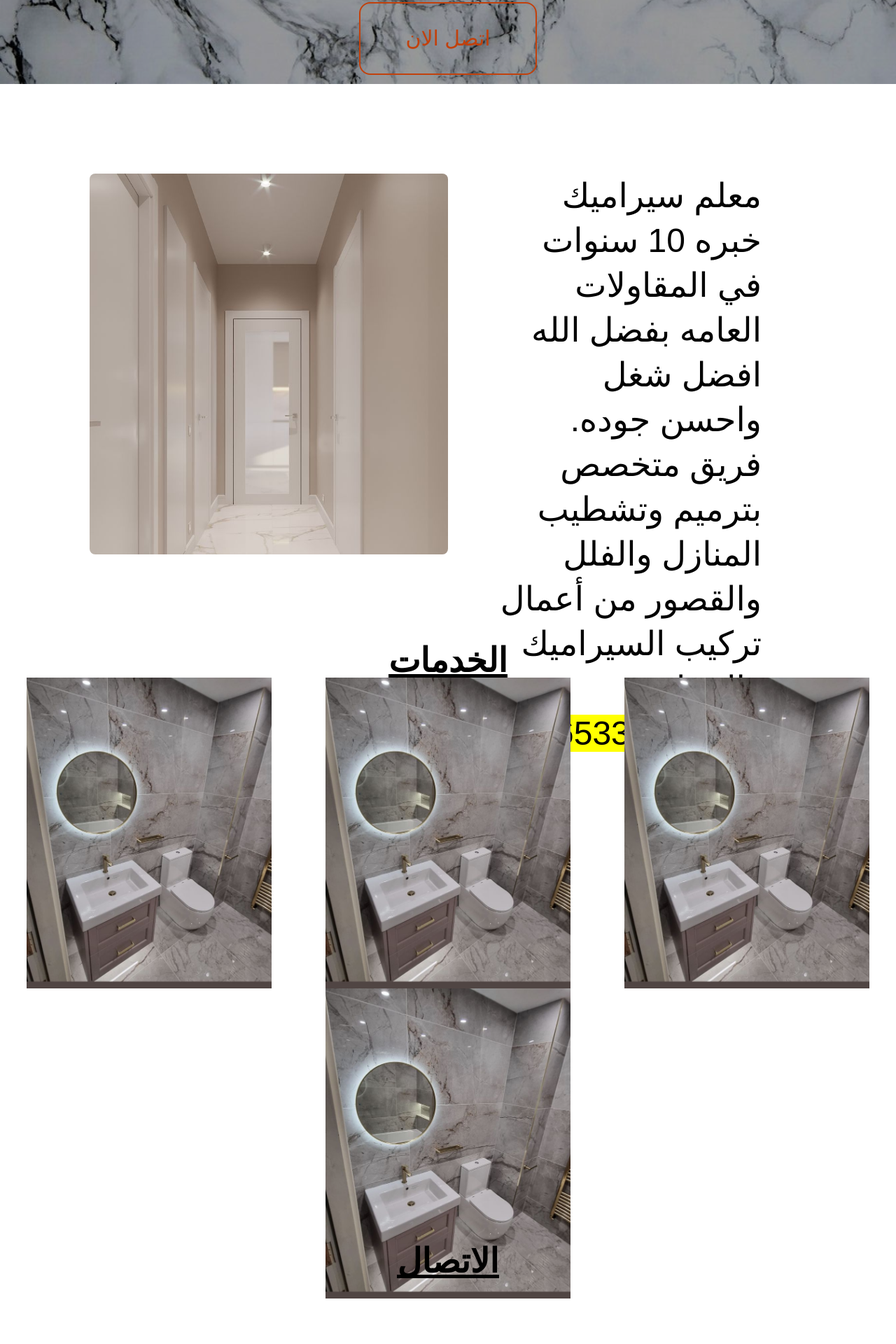
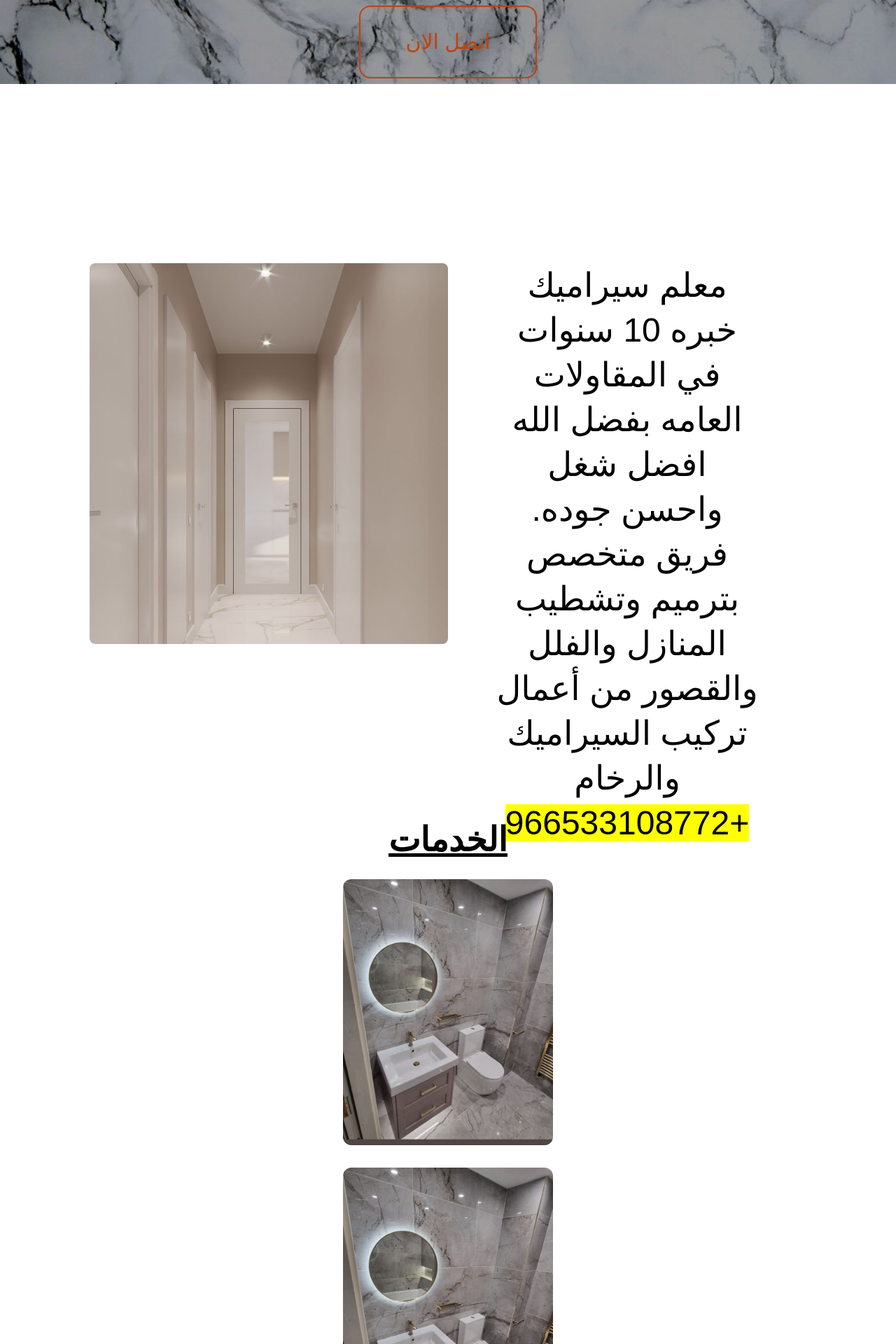
Before and after one commit to Abdallah-Shaban88/portofolio-vercel-deploy, a Next.js app: page / in a window 1280 px wide. Shown: the part 680-2600 px from the top of the page at 70% size. Built offline with nearby package versions, Linux system fonts and the light colour scheme; a web font is replaced by a local one.

Commit message:
Add files via upload

```diff
--- a/app/layout.tsx
+++ b/app/layout.tsx
@@ -41,6 +41,9 @@ export default function RootLayout({
       <Analytics/>
         {children}
         </body>
+        <footer className='w-full p-5 text-center bg-gray-700 text-white'>
+        <span>all copyright ©️ are received</span>
+        </footer>
     </html>
   );
 }
--- a/app/page.tsx
+++ b/app/page.tsx
@@ -79,41 +79,56 @@ export default function Home() {
       <Nav links={links} activeSection={activeSection} />
     </Navbar>
     <main className='overflow-x-hidden'>
-    <section id="home" className="w-screen h-screen bg-panner bg-no-repeat bg-cover bg-fixed flex flex-col justify-around items-center bg-blend-darken bg-black/40 pt-9">
+    <section id="home" className="w-screen mb-32 h-screen bg-panner bg-no-repeat bg-cover bg-fixed flex flex-col justify-around items-center bg-blend-darken bg-black/40 pt-9">
       <ShowDivOpacity>
-      <div className='w-[70%] sm:w-[80%]  self-center'>
-      <h1 className='xl:text-8xl lg:text-7xl md:text-6xl sm:text-5xl text-center h-[100%]  text-white font-extrabold shadow-md' style={{lineHeight: 2}}>خبراء في جميع تركيبات انواع <br/> السيراميك و الرخام </h1>
+      <div className='w-[70%] sm:w-[80%] sm:mt-5 self-center'>
+      <h1 className='xl:text-8xl lg:text-7xl md:text-6xl text-4xl text-center h-[100%]  text-white font-extrabold shadow-md' style={{lineHeight: 2}}>خبراء في جميع تركيبات انواع <br/> السيراميك و الرخام </h1>
       </div>
       </ShowDivOpacity>
       <RevalCard className='' direction={-50}><button className='border-2 border-solid border-orange-700 bg-transparent outline-none m-auto block px-16 py-8 mt-8 text-orange-700 rounded-2xl text-3xl font-medium'>اتصل الان</button></RevalCard>
     </section>
-    <section id="aboutUs" className="w-screen h-screen flex sm:flex-row flex-col sm:justify-stretch sm:items-center lg:px-32 sm:py-32">
-     <RevalCard className="card w-[50%] h-full" direction={50}>
-      <p className='lg:text-4xl xl:text-5xl md:text-3xl sm:text-2xl text-black flex-1 px-16 ' style={{lineHeight: '4rem'}}>معلم سيراميك خبره 10 سنوات في المقاولات العامه بفضل الله افضل شغل واحسن جوده. فريق متخصص بترميم وتشطيب المنازل والفلل والقصور من أعمال تركيب السيراميك والرخام
+    <section id="aboutUs" className="w-screen mb-32 h-screen flex sm:flex-row
+    flex-col-reverse sm:justify-stretch sm:items-center lg:px-32 sm:py-32">
+     <RevalCard className="card md:w-[50%] md:h-full" direction={50}>
+      <p className='lg:text-4xl xl:text-5xl md:text-3xl sm:text-2xl text-black
+      flex-1 px-16 text-center' style={{lineHeight: '4rem'}}>معلم سيراميك خبره 10 سنوات في
+      المقاولات العامه بفضل الله افضل شغل واحسن جوده. فريق متخصص بترميم وتشطيب
+      المنازل والفلل والقصور من أعمال تركيب السيراميك والرخام
      <mark> +966533108772 </mark>
 </p>
 </RevalCard>
-<RevalCard className="card w-[50%] h-full" direction={-50}>
+<RevalCard className="card md:w-[50%] h-full" direction={-50}>
 <DivTransitionOnScroll>
 <div className='flex-1 bg-image1 w-full h-[100%] bg-cover rounded-lg ' >
 </div>
 </DivTransitionOnScroll>
 </RevalCard>
     </section>
-    <section id="services" className="w-screen h-screen  flex flex-col justify-around">
-      <h3 className='relative text-center text-5xl font-bold self-center after:content-[" "] after:w-full after:h-[5px] after:bg-black after:absolute after:bottom-0 after:left-0'>الخدمات</h3>
+    <section id="services" className="w-screen mb-32 md:h-screen  flex flex-col justify-around">
+      <h3 className='relative text-center text-5xl font-bold self-center
+      after:content-[" "] after:w-full after:h-[5px] after:bg-black
+      after:absolute after:bottom-0 after:left-0 text-black mb-8'>الخدمات</h3>
 
-    <div className='flex flex-wrap items-center justify-around'>
+    <div className='flex flex-col justify-between h-max items-center'>
 
-    {['','','',''].map((img, i) =><div key={i} className='relative after:content-[" "] after:w-full after:h-full after:bg-black/0 after:absolute after:inset-0 after:z-10 hover:after:bg-black/65 hover:cursor-pointer'> <Image  style={{   }} src='/image2.jfif' alt='' width={350} height={350} /></div>)}
+    {['','','',''].map((img, i) =><div key={i} className='relative
+    after:content-[" "] after:w-full after:h-full after:bg-black/0
+    after:absolute after:inset-0 after:z-10 hover:after:bg-black/65
+  after:rounded-xl  hover:cursor-pointer w-[300px] mb-8'> <Image  className='rounded-xl' src='/image2.jfif' alt=''
+    width={300} height={300} /></div>)}
     </div>
     </section>
-    <section id="contactUs" className="w-screen h-screen flex flex-col justify-around ">
-    <h3 className='relative text-center text-5xl font-bold self-center after:content-[" "] after:w-full after:h-[5px] after:bg-black after:absolute after:bottom-0 after:left-0'>الاتصال</h3>
+
+
+    <section id="contactUs" className="w-screen mb-20 md:h-screen flex flex-col justify-around ">
+    <h3 className='relative text-center text-5xl font-bold self-center
+    after:content-[" "] after:w-full after:h-[5px] after:bg-black after:absolute
+    after:bottom-0 after:left-0 text-black mb-8'>الاتصال</h3>
     <div className='flex flex-col-reverse md:flex-row justify-around md:h-[65%] w-full h-full items-center'>
-      <div className='flex flex-col justify-around items-stretch md:w-[50%] w-full px-36 '>
+      <div className='flex flex-col justify-around items-stretch md:w-[50%]
+      w-full md:px-36 '>
      { ["الاسم","الهاتف","البريد الاالكتروني"].map((input, index) => <input className='p-4 outline-none border-gray-800 border-solid border-b-2' placeholder={input}/>)}
-     <textarea className='p-4 outline-none border-gray-800 border-solid border-b-2' cols={50} rows={10}/>
+     <textarea placeholder="ملاحظات" className='p-4 outline-none border-gray-800 border-solid border-b-2' cols={50} rows={10}/>
      <button className='mt-4 p-4 bg-gray-800 w-full text-white'>اتصل بنا </button>
     </div>
     <div className=' bg-image1 md:w-full md:h-[100%] bg-cover rounded-lg w-[350px] h-[350px]' >
```
